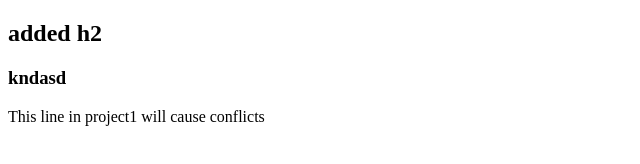
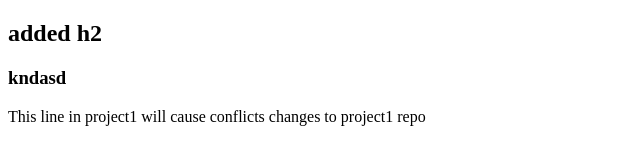
Before and after one commit to saishpawar/gitAssignment, a plain HTML site: page index.html in a window 1280 px wide. Shown: the whole page, without its empty margins (0-640 px from the left). Drawn offline with Linux system fonts and the light colour scheme.

Commit message:
made more changes to project1

```diff
--- a/index.html
+++ b/index.html
@@ -10,5 +10,6 @@
     <h2>added h2</h2>
     <h3>kndasd</h3>
     This line in project1 will cause conflicts
+    changes to project1 repo
 </body>
 </html>
```
